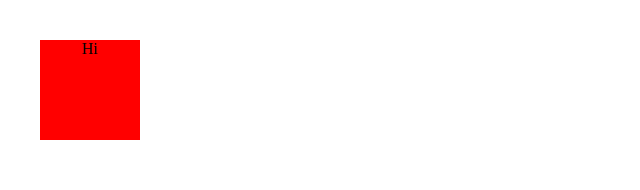
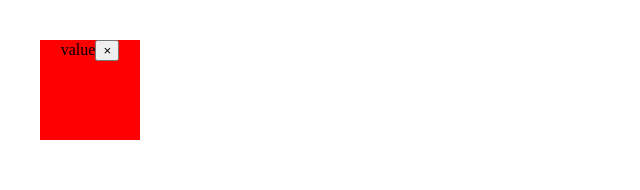
Before and after one commit to bryan-emerson/Select-UI, a React (Vite) app: page / in a window 1280 px wide. Shown: the top 190 px of the page, without its empty margins (0-640 px from the left). Built offline with nearby package versions, Linux system fonts and the light colour scheme.

Commit message:
component instantiated

```diff
--- a/src/select.tsx
+++ b/src/select.tsx
@@ -15,7 +15,10 @@
   return (
     <>
       <div className={styles.container}>
-        Hi
+        <span className={styles.value}>value</span>
+        <button className={styles["clear-btn"]}>&times;</button>
+        <div className={styles.divider}></div>
+        <div className={styles.caret}></div>
       </div>
     </>
   )
```
